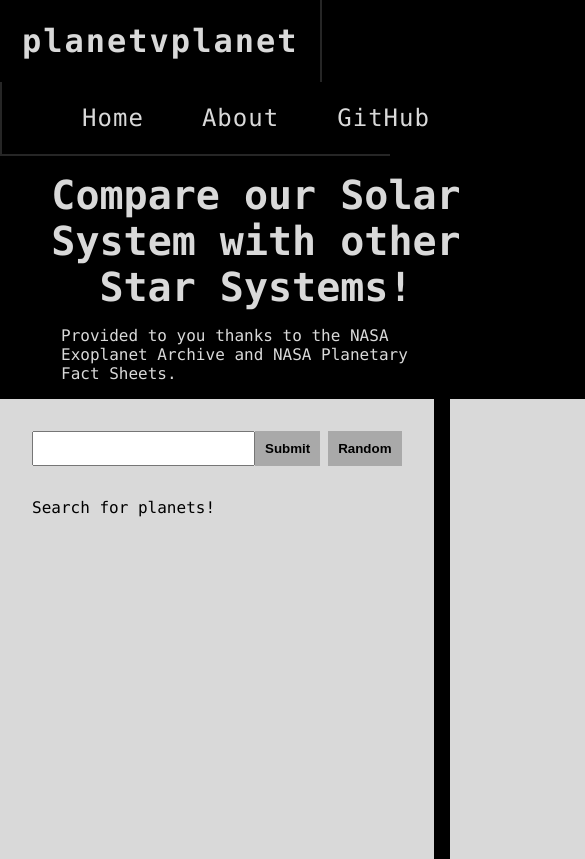
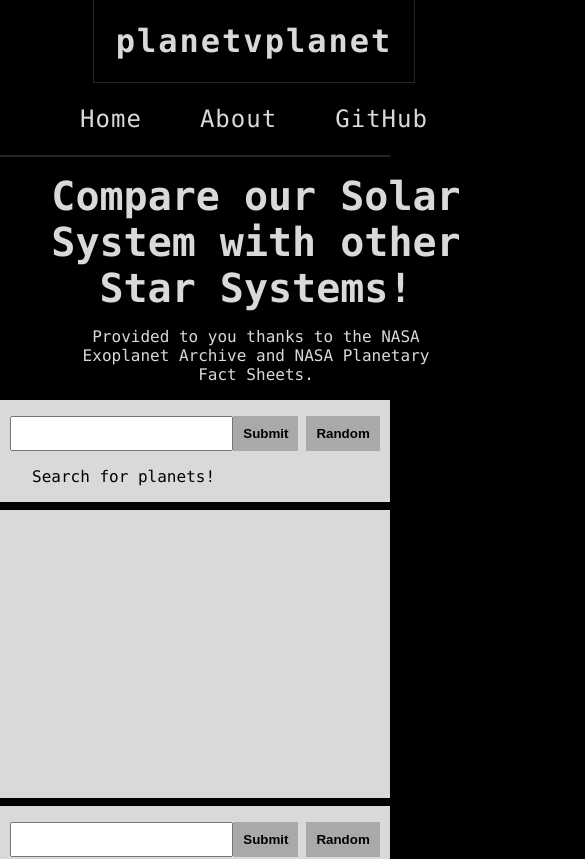
Before and after one commit to kemzeb/planetvplanet, a React (Create React App) app in the folder app/: page / in a window 390 px wide. Shown: the top 859 px of the page, 585 px wide, since content can reach past the window. Built offline with nearby package versions, Linux system fonts and the light colour scheme.

Commit message:
feat: Make components more responsive
* Change web page title

```diff
--- a/app/public/index.html
+++ b/app/public/index.html
@@ -1,14 +1,12 @@
 <!DOCTYPE html>
 <html lang="en">
+
 <head>
   <meta charset="utf-8" />
   <link rel="icon" href="%PUBLIC_URL%/favicon.ico" />
   <meta name="viewport" content="width=device-width, initial-scale=1" />
   <meta name="theme-color" content="#000000" />
-    <meta
-      name="description"
-      content="Web site created using create-react-app"
-    />
+  <meta name="description" content="Web site created using create-react-app" />
   <link rel="apple-touch-icon" href="%PUBLIC_URL%/logo192.png" />
   <!--
       manifest.json provides metadata used when your web app is installed on a
@@ -24,8 +22,9 @@
       work correctly both with client-side routing and a non-root public URL.
       Learn how to configure a non-root public URL by running `npm run build`.
     -->
-    <title>React App</title>
+  <title>planetvplanet</title>
 </head>
+
 <body>
   <noscript>You need to enable JavaScript to run this app.</noscript>
   <div id="root"></div>
@@ -40,4 +39,5 @@
       To create a production bundle, use `npm run build` or `yarn build`.
     -->
 </body>
+
 </html>
--- a/app/src/components/ComparisonBox.css
+++ b/app/src/components/ComparisonBox.css
@@ -4,3 +4,9 @@
     padding: 16px 32px 16px 32px;
     min-width: 256px;
 }
+
+@media screen and (max-width: 1200px) {
+    .comparison-box {
+        min-height: 256px;
+    }
+}
--- a/app/src/components/Header.css
+++ b/app/src/components/Header.css
@@ -4,7 +4,6 @@ header {
     display: flex;
     justify-content: space-between;
     align-items: stretch;
-    flex-wrap: wrap;
     border-style: solid;
     border-color: var(--default-color-border);
     border-width: 0px 0px 2px 0px;
@@ -49,3 +48,20 @@ header {
 .header-nav-link:hover {
     text-decoration: underline;
 }
+
+@media screen and (max-width: 835px) {
+    header {
+        flex-direction: column;
+        flex-wrap: wrap;
+        align-items: center;
+        justify-content: stretch;
+    }
+
+    .header-title {
+        border-width: 0px 1px 1px 1px;
+    }
+
+    .header-nav {
+        border-width: 0px;
+    }
+}
--- a/app/src/components/PlanetBox.css
+++ b/app/src/components/PlanetBox.css
@@ -2,16 +2,16 @@
     background-color: var(--default-color-text);
     flex-shrink: 0;
     flex-basis: 30%;
-    padding: 16px 32px 16px 32px;
+    padding: 0px 32px 16px 32px;
 }
 
 .search-submission {
     display: flex;
-    justify-content: flex-start;
+    justify-content: center;
     align-items: center;
     gap: 8px;
     margin-top: 16px;
-    margin-bottom: 32px;
+    margin-bottom: 16px;
 }
 
 .search-submission>form {
@@ -30,3 +30,9 @@
     border: none;
     cursor: pointer;
 }
+
+@media screen and (max-width: 1200px) {
+    .search-submission {
+        justify-content: center;
+    }
+}
--- a/app/src/components/PlanetComparison.css
+++ b/app/src/components/PlanetComparison.css
@@ -7,3 +7,11 @@
     margin-top: 16px;
     height: 600px;
 }
+
+@media screen and (max-width: 1200px) {
+    .planet-comparison-container {
+        flex-direction: column;
+        gap: 8px;
+        height: auto;
+    }
+}
--- a/app/src/pages/Home.css
+++ b/app/src/pages/Home.css
@@ -15,4 +15,5 @@
 
 .home-caption {
     margin-top: 16px;
+    text-align: center;
 }
```
Lines whose indentation alone changed are shown as unchanged.
